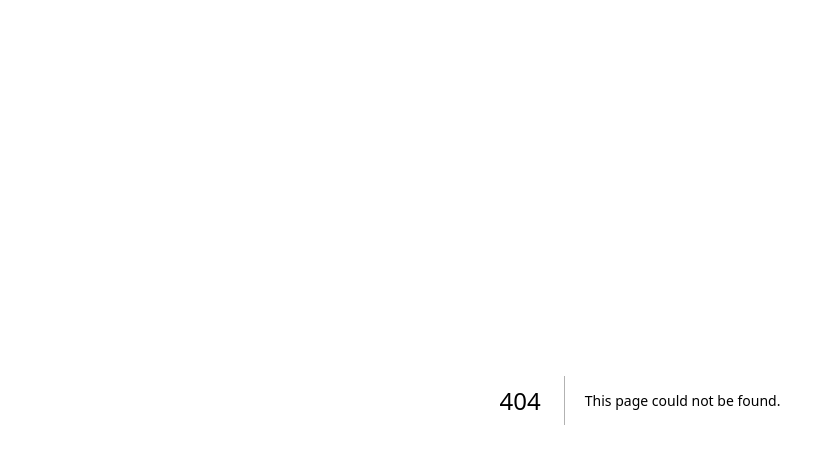
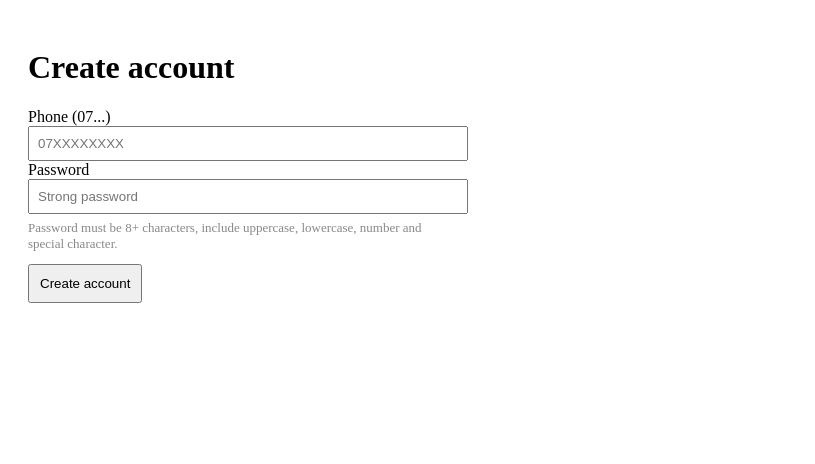
Before and after one commit to kopachalmtd/moviebot, a Next.js app: page /auth/signup in a window 1280 px wide. Before the commit this address had no page. Shown: the top 464 px of the page, without its empty margins (0-815 px from the left). Built offline with nearby package versions, Linux system fonts and the light colour scheme.

Commit message:
Update and rename pages/signup.js to pages/auth/signup.js

```diff
--- /dev/null
+++ b/pages/auth/signup.js
@@ -0,0 +1,49 @@
+// pages/auth/signup.js
+import { useState } from "react";
+import Router from "next/router";
+
+export default function Signup() {
+  const [phone, setPhone] = useState("");
+  const [password, setPassword] = useState("");
+  const [loading, setLoading] = useState(false);
+  const [err, setErr] = useState("");
+
+  function validatePassword(p) {
+    return /^(?=.*[a-z])(?=.*[A-Z])(?=.*\d)(?=.*[^A-Za-z0-9]).{8,}$/.test(p);
+  }
+
+  async function handleSignup(e) {
+    e.preventDefault();
+    setErr("");
+    if (!phone) return setErr("Enter phone");
+    if (!validatePassword(password)) return setErr("Password must be 8+ chars, include upper, lower, number and special char");
+    setLoading(true);
+    const res = await fetch("/api/auth/signup", {
+      method: "POST",
+      headers: { "content-type": "application/json" },
+      body: JSON.stringify({ phone, password })
+    });
+    const j = await res.json();
+    setLoading(false);
+    if (!res.ok) return setErr(j.error || "Signup failed");
+    localStorage.setItem("token", j.token);
+    Router.push("/movies");
+  }
+
+  return (
+    <div style={{padding:20}}>
+      <h1>Create account</h1>
+      <form onSubmit={handleSignup} style={{maxWidth:420}}>
+        <label>Phone (07...)</label>
+        <input value={phone} onChange={e=>setPhone(e.target.value)} placeholder="07XXXXXXXX" style={{width:"100%", padding:8}} />
+        <label style={{marginTop:8}}>Password</label>
+        <input value={password} onChange={e=>setPassword(e.target.value)} type="password" placeholder="Strong password" style={{width:"100%", padding:8}} />
+        <div style={{fontSize:13, color:"#888", marginTop:6}}>
+          Password must be 8+ characters, include uppercase, lowercase, number and special character.
+        </div>
+        {err && <div style={{color:"red", marginTop:8}}>{err}</div>}
+        <button disabled={loading} style={{marginTop:12, padding:10}}>{loading ? "Creating..." : "Create account"}</button>
+      </form>
+    </div>
+  );
+}
```
Also changed, not shown: pages/signup.js (deleted, +0 -46 lines).
